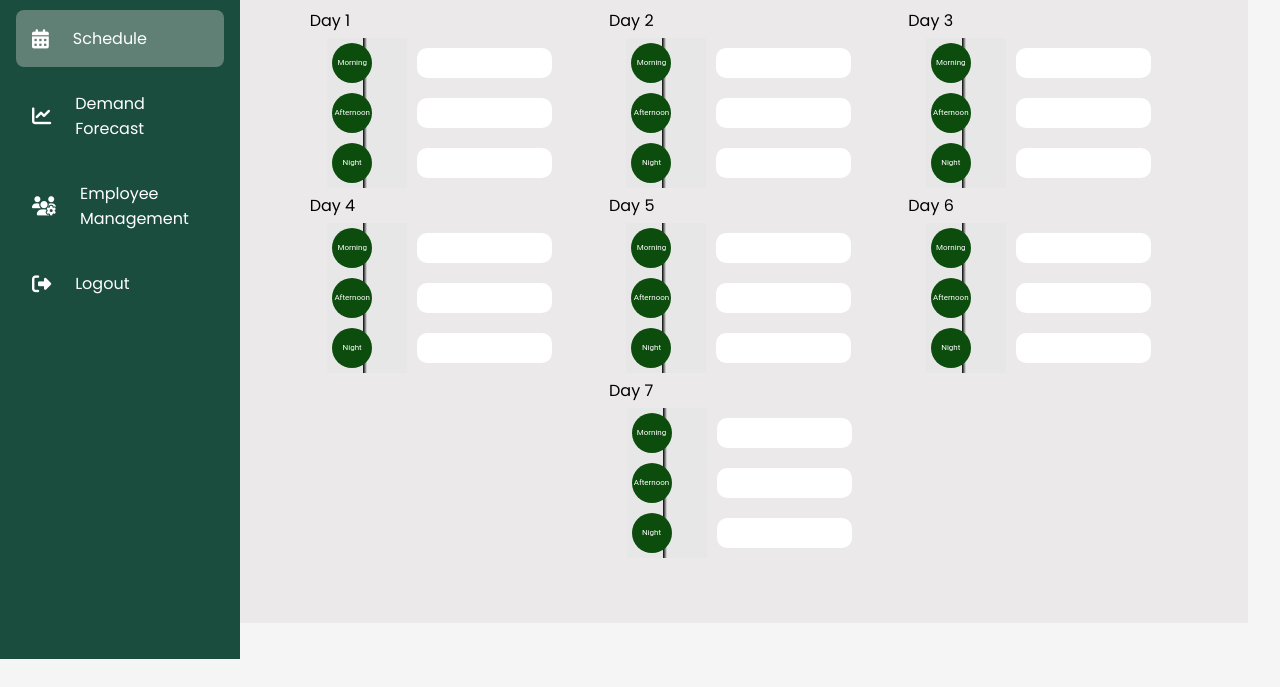
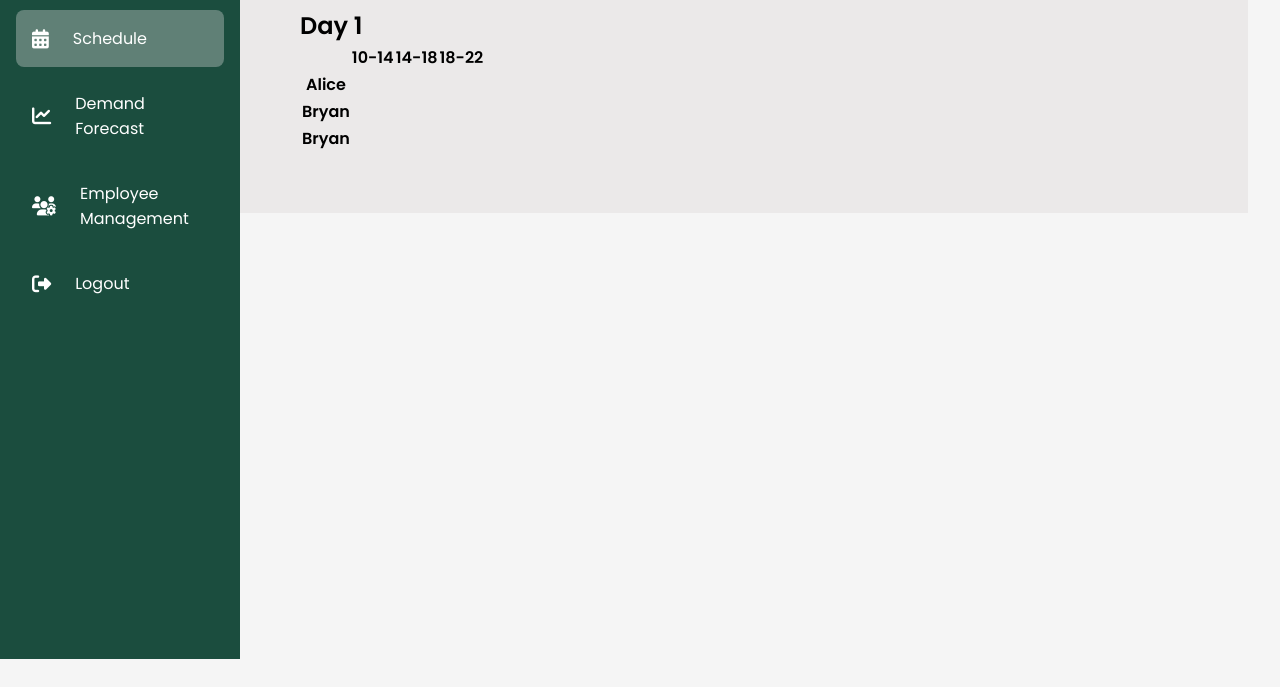
Before and after one commit to bcc2023/ShiftWell-Restaurant-Dashboard, a website: page Frontend/public/schedule.html in a window 1280 px wide. Both pictures are taken after a click on the button "Reduce Cost". Shown: the part 141-828 px from the top of the page. After the commit the page ends 800 px from the top, so only its background shows below. Drawn offline with Linux system fonts and the light colour scheme; no server answers.

Commit message:
update on schedule

```diff
--- a/Frontend/public/schedule.html
+++ b/Frontend/public/schedule.html
@@ -54,6 +54,44 @@
             <button class="tablink" onclick="openPage('Good Service', this)">Good Service</button>
 
             <div id="Reduce Cost" class="tabcontent">
+                <h1>Recommended Schedule</h1>
+                <div class="timetable-container">
+                    <h2>Day 1</h2>
+                    <table class="timetable">
+                        <thead>
+                            <tr>
+                                <th></th>
+                                <th>10-14</th>
+                                <th>14-18</th>
+                                <th>18-22</th>
+                            </tr>
+                        </thead>
+                        <tbody>
+                            <tr>
+                                <th>Alice</th>
+                                <td></td>
+                                <td></td>
+                                <td></td>
+                            </tr>
+                            <tr>
+                                <th>Bryan</th>
+                                <td></td>
+                                <td></td>
+                                <td></td>
+                            </tr>
+                            <tr>
+                                <th>Bryan</th>
+                                <td></td>
+                                <td></td>
+                                <td></td>
+                            </tr>
+                        </tbody>
+                    </table>
+                </div>
+            </div>
+
+
+            <!--<div id="Reduce Cost" class="tabcontent">
                 <h1>Recommended Schedule</h1>
                 <div class="timeline-container">
                     <div class="day1">
@@ -510,7 +548,8 @@
                         </div>
                     </div>
                 </div>
-            </div>
+            </div> -->
+
         </div>
     </div>
     <script>
@@ -522,7 +561,7 @@
             }
             document.getElementById(pageName).style.display='block';
         }
-
+        /*
         fetch('http://localhost:4000/getDataSchedule')
         .then(response => response.json())
         .then(data => {
@@ -543,7 +582,7 @@
                 }
             });
 
-        });
+        });  */
 
     </script>
 </body>
```
